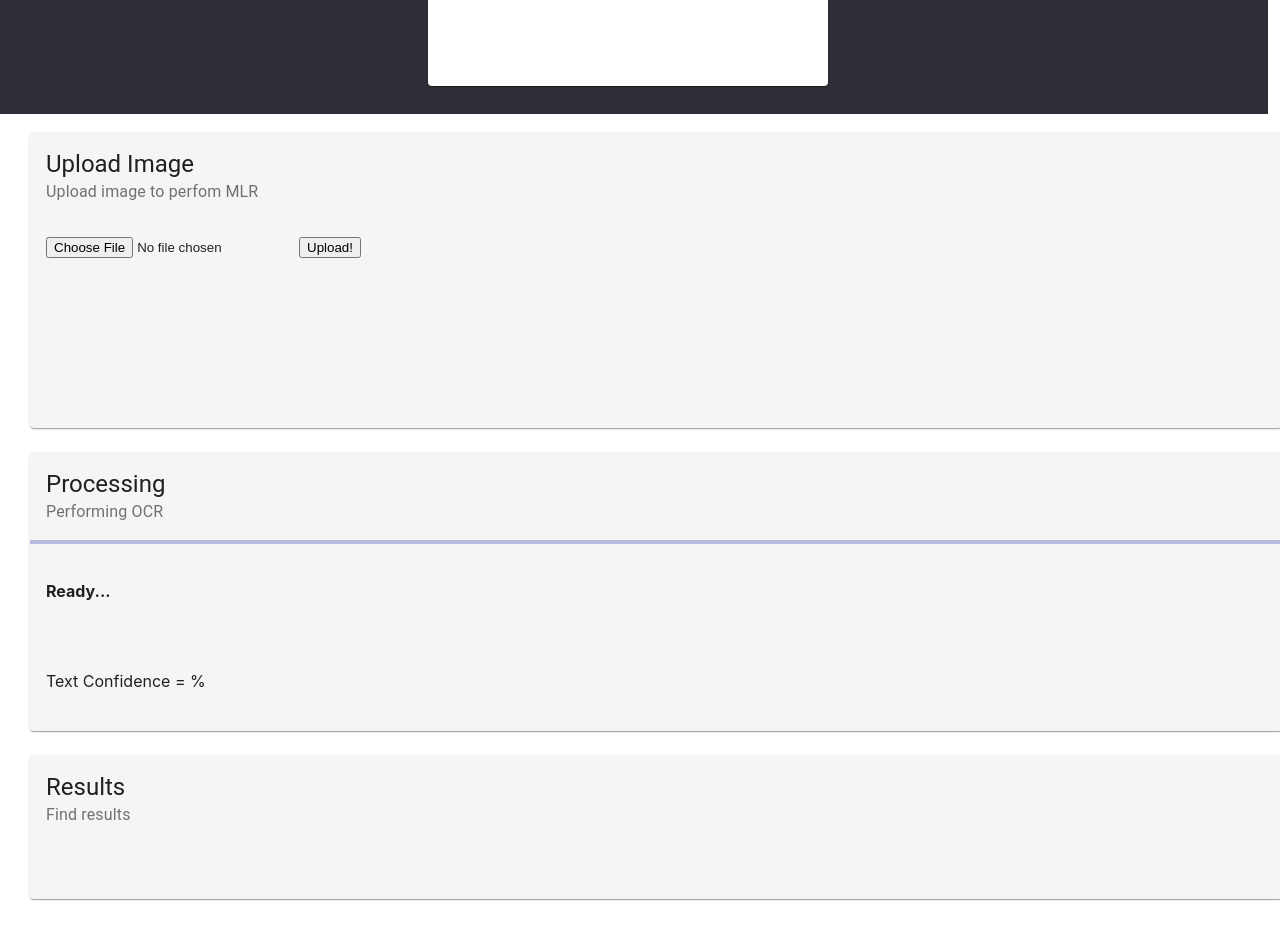
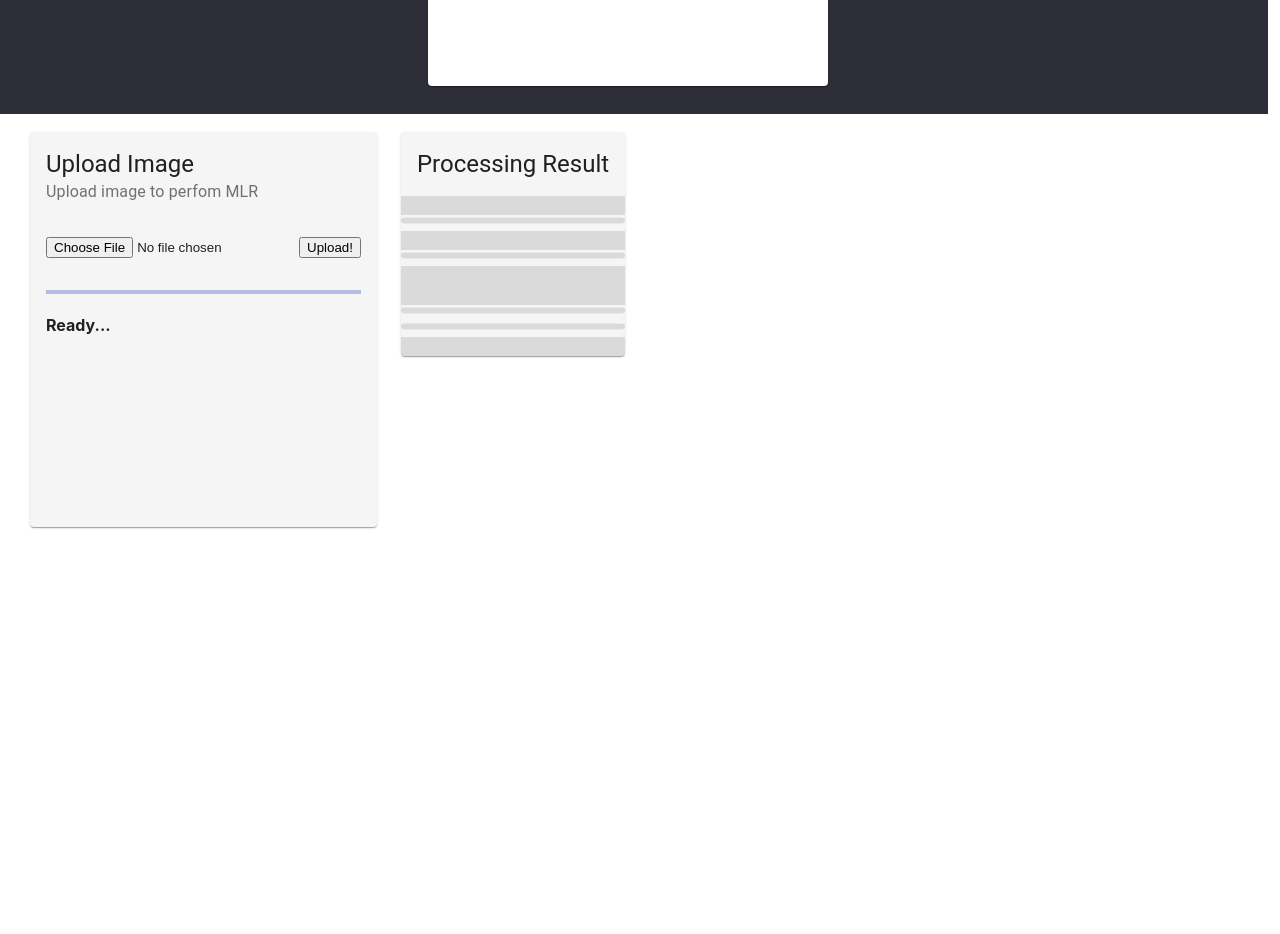
Before and after one commit to RohitSh26/js-mlr-ocr, a React (Create React App) app: page / in a window 1280 px wide. Shown: the part 926-1860 px from the top of the page. Built offline with nearby package versions, Linux system fonts and the light colour scheme.

Commit message:
Add bounding boxes for paragraphs Update UI

```diff
--- a/package.json
+++ b/package.json
@@ -5,6 +5,7 @@
   "dependencies": {
     "@material-ui/core": "^4.11.0",
     "@material-ui/icons": "^4.9.1",
+    "@material-ui/lab": "^4.0.0-alpha.56",
     "@testing-library/jest-dom": "^4.2.4",
     "@testing-library/react": "^9.5.0",
     "@testing-library/user-event": "^7.2.1",
@@ -14,6 +15,7 @@
     "react-konva": "^16.13.0-6",
     "react-router-dom": "^5.2.0",
     "react-scripts": "3.4.3",
+    "react-window": "^1.8.5",
     "tesseract.js": "^2.1.3",
     "use-image": "^1.0.6"
   },
--- a/src/components/Home.js
+++ b/src/components/Home.js
@@ -3,10 +3,12 @@ import {
     List, ListItem, ListItemText
 } from '@material-ui/core';
 import React, { Component, useEffect, useRef, useState } from 'react';
+import { FixedSizeList } from 'react-window';
 import { makeStyles } from '@material-ui/core/styles';
 import { Typography } from '@material-ui/core';
 import MenuIcon from '@material-ui/icons/Menu';
 import { ArrowForwardSharp, FlareSharp } from '@material-ui/icons';
+import Skeleton from '@material-ui/lab/Skeleton';
 
 import CanvasComponent from '../components/canvas'
 
@@ -21,6 +23,10 @@ const useStyles = makeStyles((theme) => ({
         minHeight: '50vh',
         maxWidth: '100%',
         padding: theme.spacing(2),
+
+    },
+    rootskeleton: {
+        flexGrow: 1,
 
     },
 
@@ -46,6 +52,12 @@ const useStyles = makeStyles((theme) => ({
     cardrootprocessing: {
         backgroundColor: 'whitesmoke'
     },
+    demo: {
+        backgroundColor: theme.palette.background.paper,
+    },
+    title: {
+        margin: theme.spacing(4, 0, 2),
+    },
 
 
 }));
@@ -66,16 +78,13 @@ function HomeComponent() {
     const [progress, setProgress] = useState(0.0);
     const [status, setStatus] = useState('Ready...');
 
-    const [result, setResult] = useState({});
+    const [result, setResult] = useState(null);
     const [lines, setLines] = useState([]);
+    const [paragraphs, setParagraphs] = useState([]);
 
     const fileChangedHandler = (event) => {
         setselectedFile(event.target.files[0]);
     }
-
-    useEffect(() => {
-
-    });
 
     const uploadHandler = async () => {
         console.log(selectedFile);
@@ -115,6 +124,7 @@ function HomeComponent() {
             console.log(data);
             setResult(data);
             setLines(data.lines);
+            setParagraphs(data.paragraphs);
         }
 
     }
@@ -265,13 +275,15 @@ function HomeComponent() {
 
             <Grid
                 container
-                direction="column"
+                direction="row"
 
                 className={classes.pipeline}
                 spacing={3}
                 style={{ padding: 2, }}
             >
+
                 <Grid item alignItems='center' justify="center" >
+
                     <Card className={classes.cardrootprocessing}>
                         <CardHeader
                             title={'Upload Image'}
@@ -284,6 +296,11 @@ function HomeComponent() {
                             <button onClick={uploadHandler}>Upload!</button>
 
                         </CardContent>
+                        <CardContent>
+                            <LinearProgress variant="determinate" value={progress} />
+                            <h4>{status}</h4>
+                        </CardContent>
+
                         <div ref={canvasContainer}>
                             <canvas ref={canvasRef} />
                         </div>
@@ -291,54 +308,83 @@ function HomeComponent() {
                     </Card>
                 </Grid>
 
-                <Grid item>
-                    <Card className={classes.cardrootprocessing}>
-                        <CardHeader
-                            title={'Processing'}
-                            subheader={'Performing OCR'}
-                        >
 
-                        </CardHeader>
+                {(result) ?
+                    <Grid item>
 
-                        <LinearProgress variant="determinate" value={progress} />
-                        <CardContent>
-                            <h4>{status}</h4>
-                        </CardContent>
-                        <CardContent>
-                            <p>Text Confidence = {result.confidence} %</p>
-                            <p>{result.text}</p>
-                        </CardContent>
-                    </Card>
-                </Grid>
+                        <Card className={classes.cardrootprocessing}>
+                            <CardHeader
+                                title={'Processing Result'}
 
+                            >
+                            </CardHeader>
+                            <CardContent className={classes.demo}>
+                                <Typography variant="h6" className={classes.title}>  Paragraphs </Typography>
 
-                <Grid item>
-                    <Card className={classes.cardrootprocessing}>
-                        <CardHeader
-                            title={'Results'}
-                            subheader={'Find results'}
-                        >
+                                <List component="p" >
+                                    {paragraphs.map((row) => (
+                                        <ListItem
+                                            button
+                                            onClick={(event) => handleListItemClick(event, row)}
+                                        >
+                                            <ListItemText primary={row.text}
+                                                secondary={row.confidence.toFixed(2) + '%'} />
 
-                        </CardHeader>
-                        {result ?
+                                        </ListItem>
+                                    ))}
+                                </List>
 
-                            <CardContent>
-                                <List component="nav" aria-label="secondary mailbox folder">
+                            </CardContent>
+                            <CardContent className={classes.demo}>
+                                <Typography variant="h6" className={classes.title}>  Lines </Typography>
+
+                                <List component="p" >
                                     {lines.map((row) => (
                                         <ListItem
                                             button
                                             onClick={(event) => handleListItemClick(event, row)}
                                         >
-                                            <ListItemText primary={row.text} />
+                                            <ListItemText primary={row.text}
+                                                secondary={row.confidence.toFixed(2) + '%'} />
+
                                         </ListItem>
                                     ))}
                                 </List>
+
                             </CardContent>
-                            :
-                            <p>'results wil appear here..'</p>
-                        }
-                    </Card>
-                </Grid>
+                        </Card>
+                        <Card className={classes.cardrootprocessing}>
+
+
+                        </Card>
+                    </Grid>
+
+                    :
+                    <Grid item>
+                        <Card className={classes.cardrootprocessing}>
+                            <CardHeader
+                                title={'Processing Result'}
+
+                            >
+                            </CardHeader>
+                            <Skeleton animation="wave" variant="rect"  />
+                            <Skeleton animation="wave" height={10} style={{ marginBottom: 6 }} />
+                            <Skeleton animation="wave" variant="rect" />
+                            <Skeleton animation="wave" height={10} style={{ marginBottom: 6 }} />
+                            <Skeleton animation="wave" variant="rect"  />
+                            <Skeleton animation="wave" variant="rect" />
+                            <Skeleton animation="wave" height={10} style={{ marginBottom: 6 }} />
+                            <Skeleton animation="wave" height={10} style={{ marginBottom: 6 }} />
+                            <Skeleton animation="wave" variant="rect" />
+                        </Card>
+
+
+                    </Grid >
+
+
+
+
+                }
             </Grid>
 
         </>
```
Also changed, not shown: 1 other file (tests, documents, lock files or other folders).
